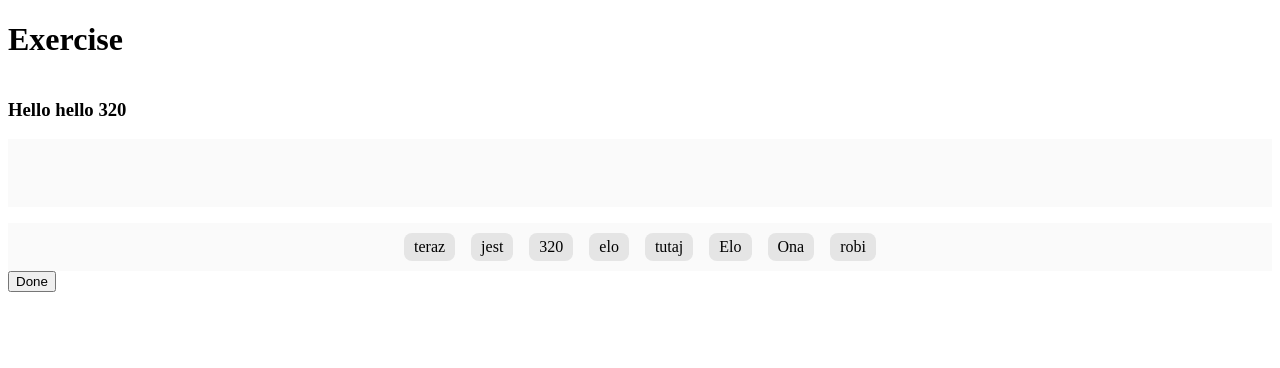
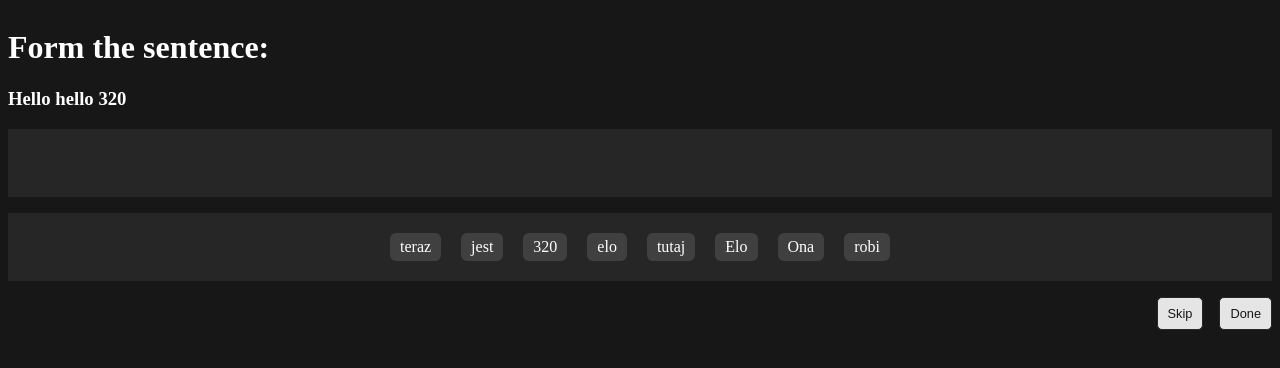
Before and after one commit to Kuba429/lingomg, a SvelteKit app: page /exercise in a window 1280 px wide. Shown: the top 368 px of the page. Built offline with nearby package versions, Linux system fonts and the light colour scheme.

Commit message:
experimenting with css

```diff
--- /dev/null
+++ b/src/routes/+layout.svelte
@@ -0,0 +1,12 @@
+<slot />
+
+<style lang="scss">
+	@use "$lib/variables.scss" as *;
+	:global(body) {
+		background-color: $neutral-900;
+		&,
+		& * {
+			color: white;
+		}
+	}
+</style>
--- a/src/routes/exercise/+page.svelte
+++ b/src/routes/exercise/+page.svelte
@@ -17,7 +17,6 @@
 	$: currentExercise = exerciseData[currentExerciseIndex];
 </script>
 
-<h1>Exercise</h1>
 <div class="key-container">
 	{#key currentExercise}
 		<div in:fly={{ x: 1000 }} out:fly={{ x: -200 }}>
--- a/src/routes/exercise/order/OrderExercise.svelte
+++ b/src/routes/exercise/order/OrderExercise.svelte
@@ -8,6 +8,7 @@
 	const [send, receive] = itemAnimation;
 </script>
 
+<h1>Form the sentence:</h1>
 <h3>{currentExercise.question}</h3>
 <div class="container chosen">
 	{#each $store.chosen as word (word)}
@@ -38,26 +39,56 @@
 		</div>
 	{/each}
 </div>
-<button class="done" on:click={goToNext}>Done</button>
+<div class="buttons">
+	<button class="skip" on:click={goToNext}>Skip</button>
+	<button class="done" on:click={goToNext}>Done</button>
+</div>
 
 <style lang="scss">
 	@use "$lib/variables.scss" as *;
 	.container {
+		height: 3rem;
 		padding: 10px;
-		background-color: $neutral-50;
+		background-color: $neutral-800;
 		display: flex;
 		justify-content: center;
+		align-items: center;
 		flex-wrap: wrap;
 		gap: 1rem;
 	}
 	.container.chosen {
 		margin-block: 1rem;
-		height: 3rem;
 	}
 	.item {
 		height: fit-content;
 		padding: 5px 10px;
 		border-radius: 8px;
+		background-color: $neutral-700;
+		cursor: pointer;
+		border: 2px solid $neutral-800;
+		&:hover {
+			border-color: $neutral-500;
+		}
+	}
+	.buttons {
+		margin-top: 1rem;
+		display: flex;
+		justify-content: flex-end;
+		gap: 1rem;
+	}
+	button {
 		background-color: $neutral-200;
+		color: $neutral-900;
+		border: none;
+		padding: 8px 10px;
+		font-size: 0.8rem;
+		border-radius: 5px;
+		transition: ease 0.1s all;
+		cursor: pointer;
+		border: 1px solid $neutral-800;
+		&:hover {
+			background-color: $neutral-300;
+			border-color: $neutral-100;
+		}
 	}
 </style>
```
